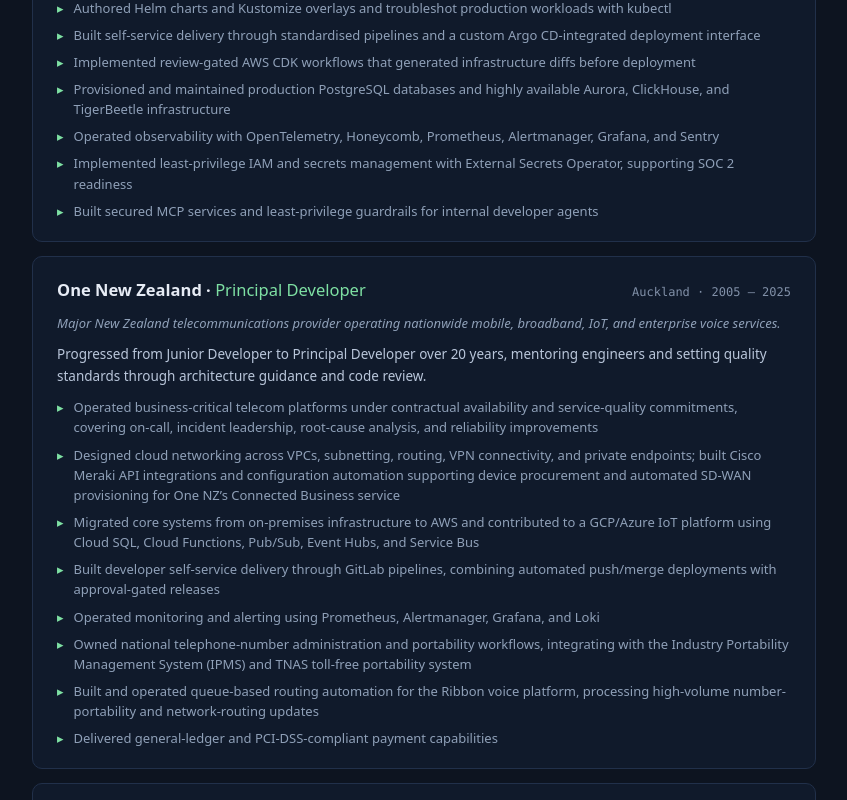
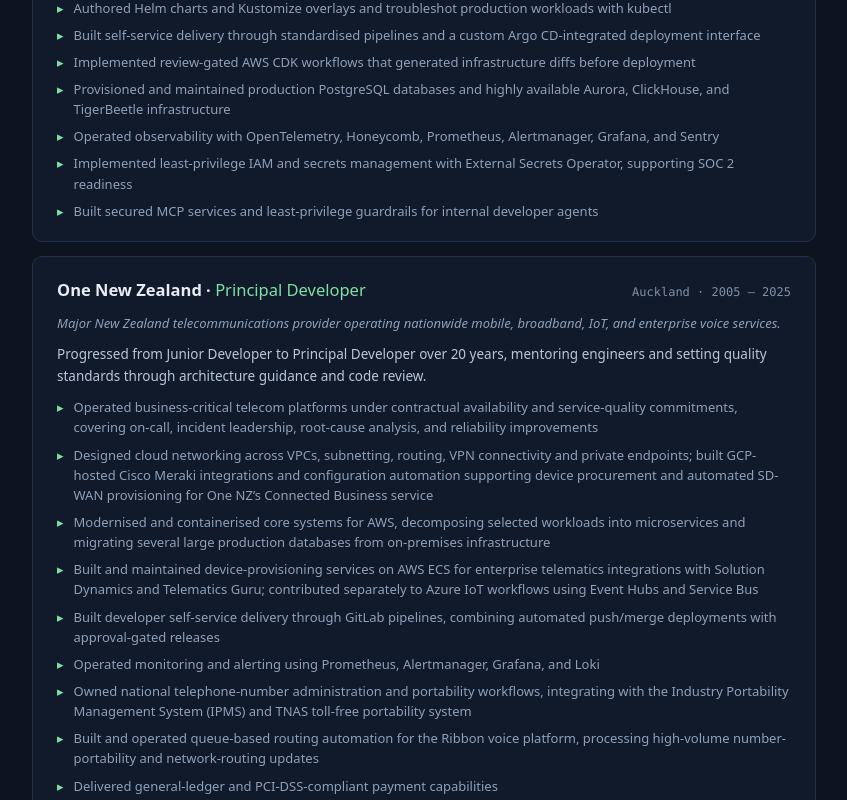
Before and after one commit to mpainenz/markpaine-site, a Next.js app: page /resume in a window 1280 px wide. Shown: the part 440-1240 px from the top of the page, without its empty margins (216-1063 px from the left). Built offline with nearby package versions, Linux system fonts and the light colour scheme.

Commit message:
cv: clarify cloud modernisation and telematics work
Separate GCP, AWS, and Azure experience so the CV accurately reflects Connected Business automation, database migrations, and enterprise telematics provisioning.

```diff
--- a/data/cv.ts
+++ b/data/cv.ts
@@ -40,8 +40,9 @@
       'Progressed from Junior Developer to Principal Developer over 20 years, mentoring engineers and setting quality standards through architecture guidance and code review.',
     bullets: [
       'Operated business-critical telecom platforms under contractual availability and service-quality commitments, covering on-call, incident leadership, root-cause analysis, and reliability improvements',
-      'Designed cloud networking across VPCs, subnetting, routing, VPN connectivity, and private endpoints; built Cisco Meraki API integrations and configuration automation supporting device procurement and automated SD-WAN provisioning for One NZ’s Connected Business service',
-      'Migrated core systems from on-premises infrastructure to AWS and contributed to a GCP/Azure IoT platform using Cloud SQL, Cloud Functions, Pub/Sub, Event Hubs, and Service Bus',
+      'Designed cloud networking across VPCs, subnetting, routing, VPN connectivity and private endpoints; built GCP-hosted Cisco Meraki integrations and configuration automation supporting device procurement and automated SD-WAN provisioning for One NZ’s Connected Business service',
+      'Modernised and containerised core systems for AWS, decomposing selected workloads into microservices and migrating several large production databases from on-premises infrastructure',
+      'Built and maintained device-provisioning services on AWS ECS for enterprise telematics integrations with Solution Dynamics and Telematics Guru; contributed separately to Azure IoT workflows using Event Hubs and Service Bus',
       'Built developer self-service delivery through GitLab pipelines, combining automated push/merge deployments with approval-gated releases',
       'Operated monitoring and alerting using Prometheus, Alertmanager, Grafana, and Loki',
       'Owned national telephone-number administration and portability workflows, integrating with the Industry Portability Management System (IPMS) and TNAS toll-free portability system',
```
Also changed, not shown: 1 other file (tests, documents, lock files or other folders).
